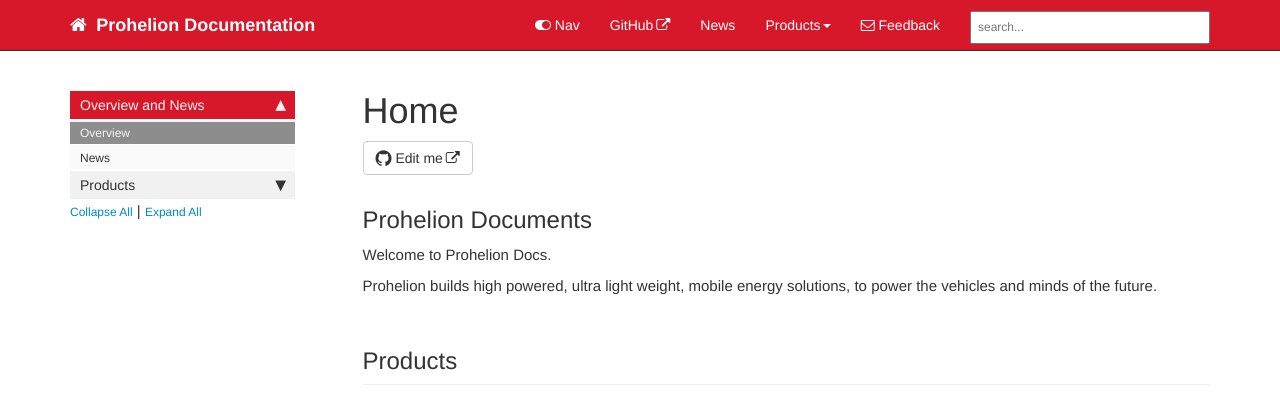
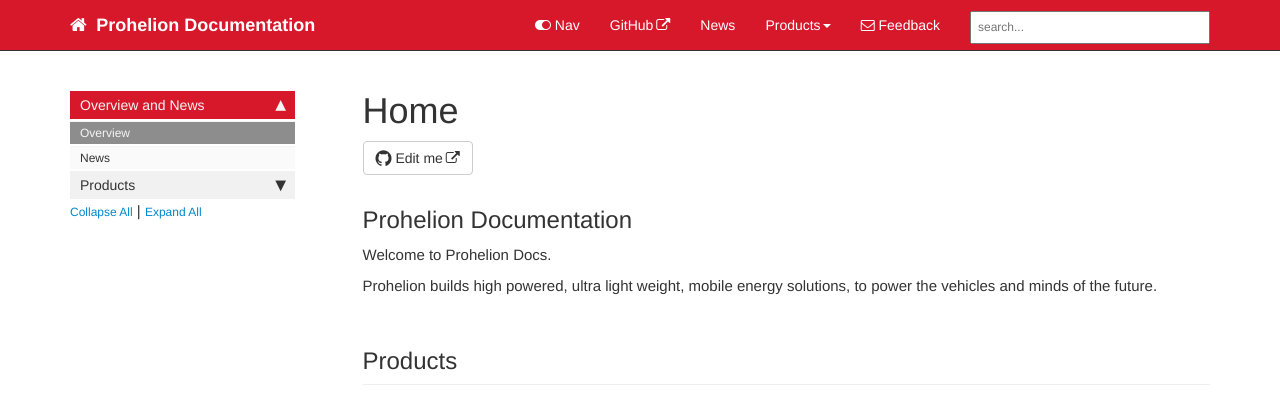
Before and after one commit to Chrishaywood/ProhelionDocs, a Jekyll site: the page built from index.md, in a window 1280 px wide. Shown: the top 400 px of the page. Built offline with Jekyll 4.4.1, drawn with Linux system fonts in a browser that asks for light colours; comment, search, counter and statistics services are not loaded.

Commit message:
Update index.md

```diff
--- a/index.md
+++ b/index.md
@@ -8,7 +8,7 @@ toc: false
 summary:
 ---
 
-## Prohelion Documents
+## Prohelion Documentation
 
 Welcome to Prohelion Docs.
 
```
